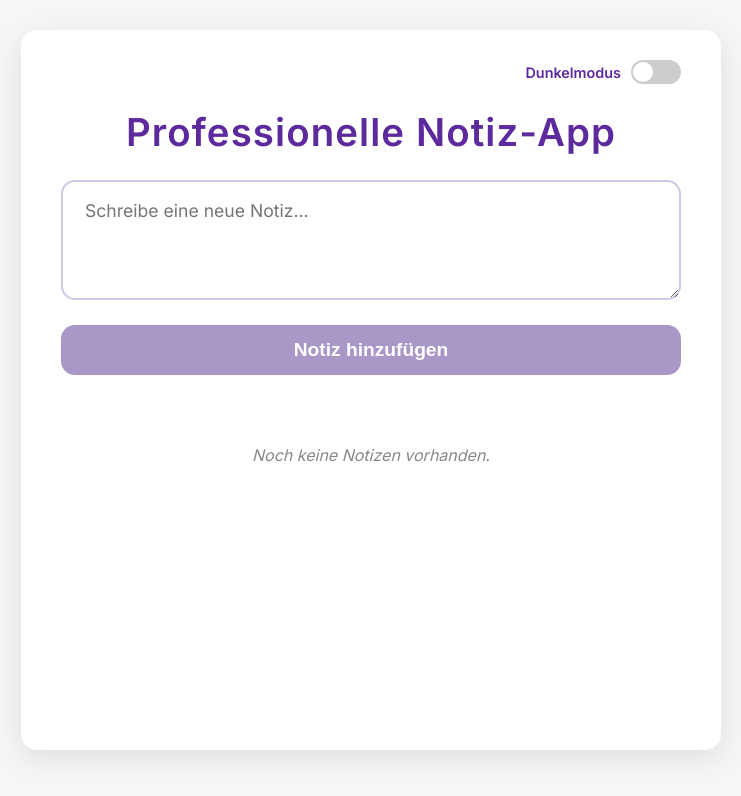
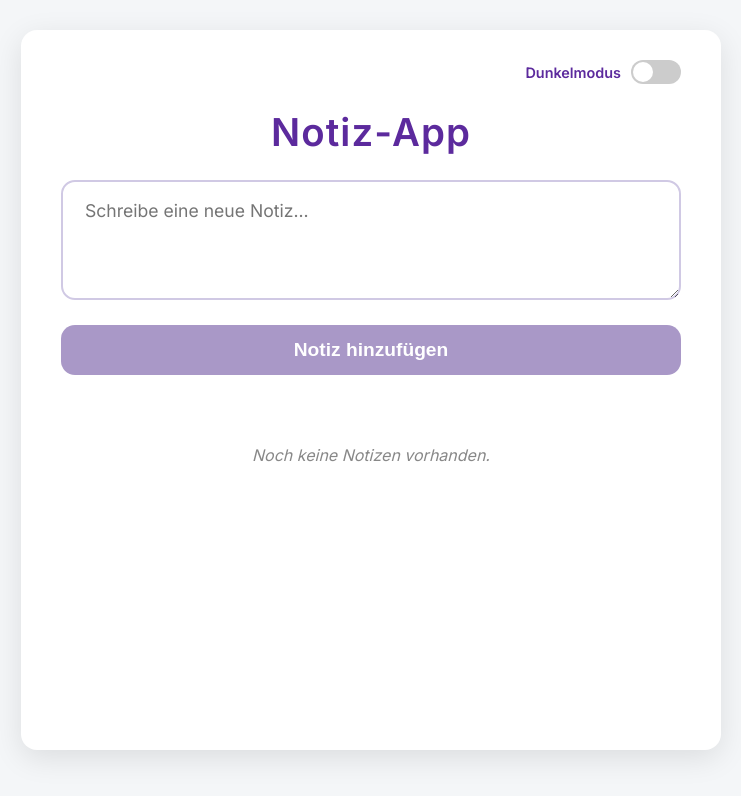
Before and after one commit to Jomo660/AWT-BO.-, a plain HTML site: page notapp.html in a window 1280 px wide. Shown: the whole page, without its empty margins (269-1010 px from the left). Drawn offline with Linux system fonts and the light colour scheme.

Commit message:
AWT-BO teil 3
AWT-BO teil 3

```diff
--- a/notapp.html
+++ b/notapp.html
@@ -324,7 +324,7 @@
         <span class="toggle-switch"></span>
       </label>
     </div>
-    <h1>Professionelle Notiz-App</h1>
+    <h1>Notiz-App</h1>
 
     <textarea id="newNote" aria-label="Neue Notiz eingeben" placeholder="Schreibe eine neue Notiz..."></textarea>
     <button id="addNoteBtn" disabled>Notiz hinzufügen</button>
```
